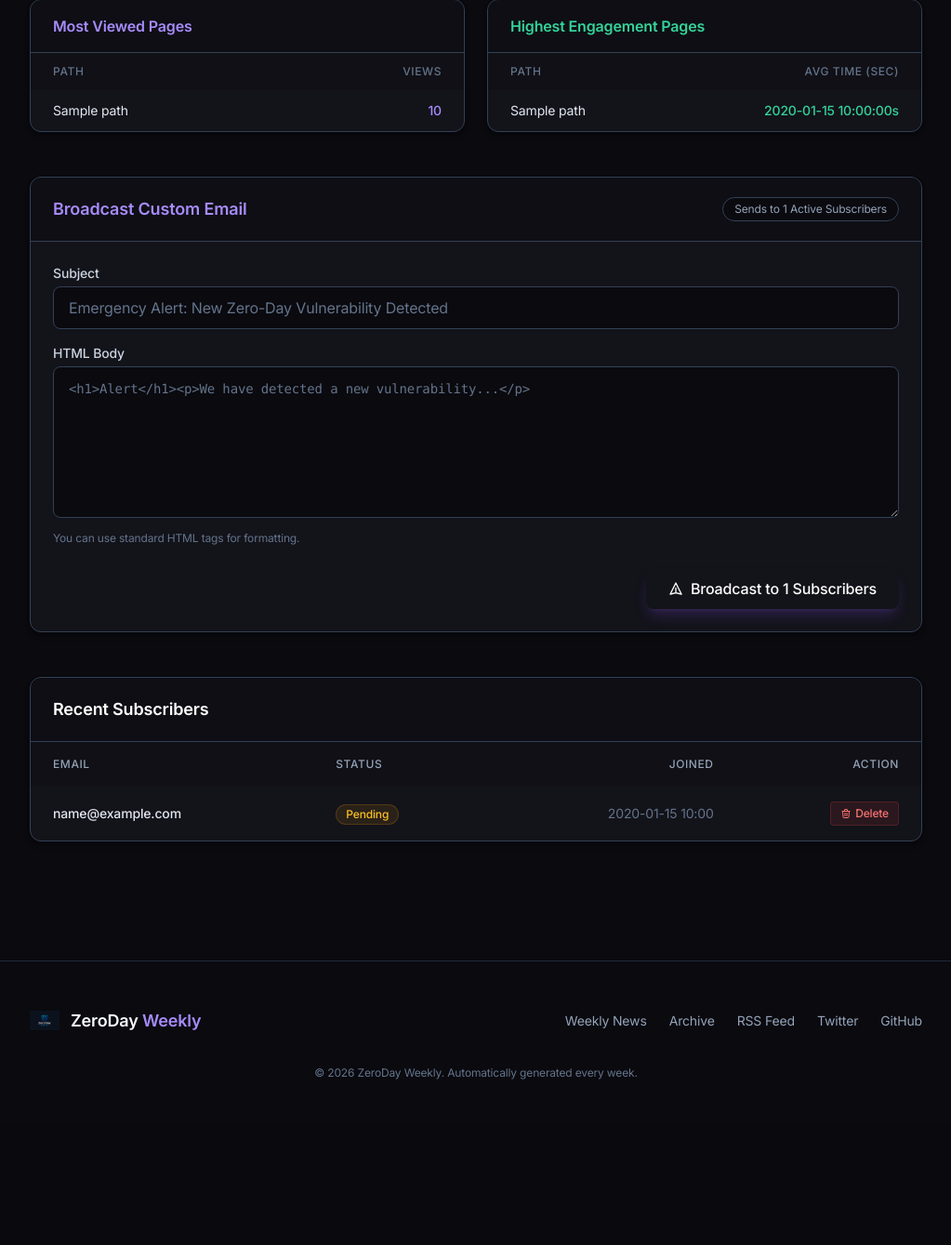
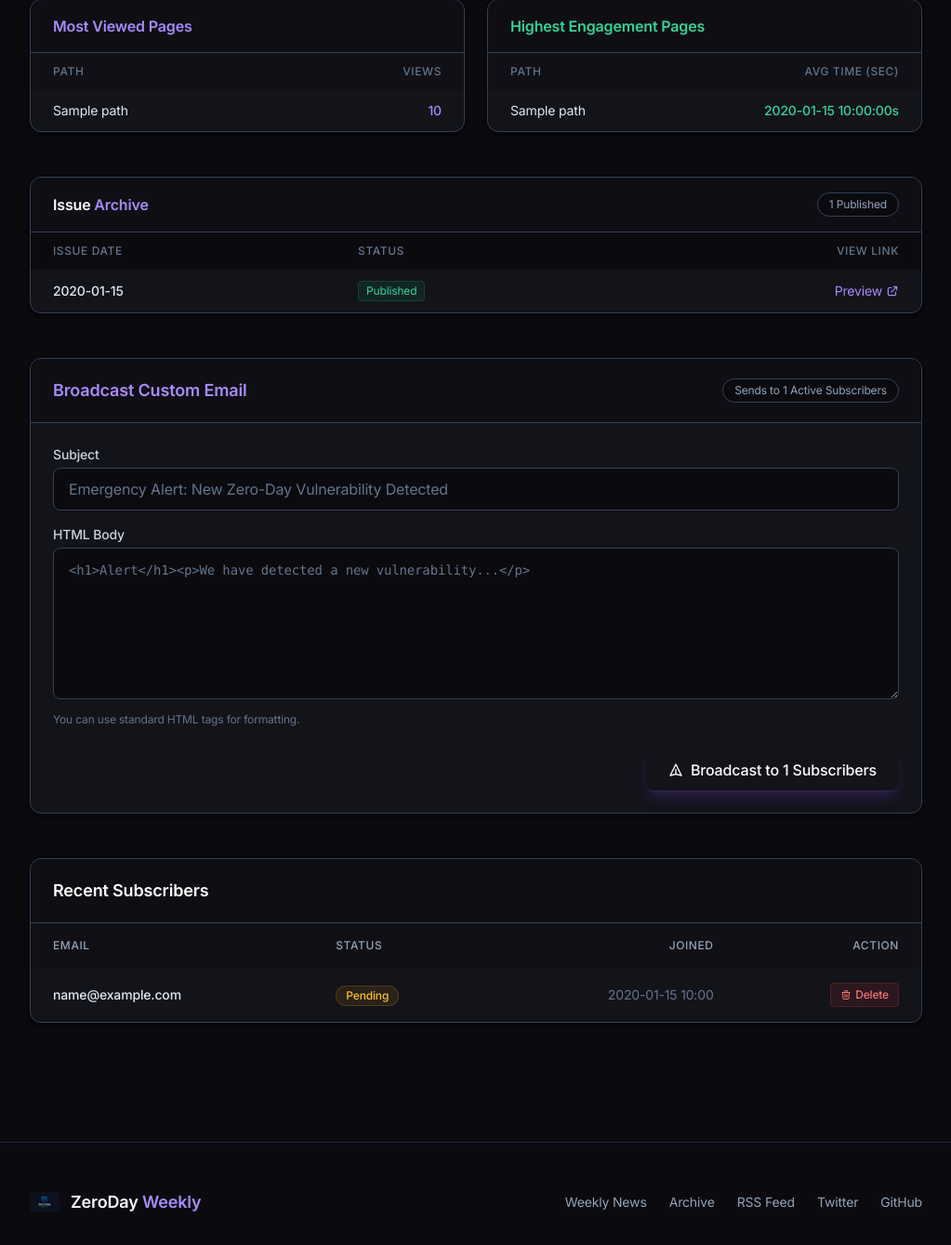
Before and after one commit to err0rgod/zeroday, a Python web app: template web/templates/lifeng.html in a window 1280 px wide. Shown: the part 690-2029 px from the top of the page at 93% size, without its empty margins (128-1151 px from the left). Before the commit the page ends 1851 px from the top, so only its background shows below. Run offline with Jinja, Linux system fonts and the light colour scheme; the template is opened without the code that fills it: most values are stand-ins (such as "Sample title", 1, 10 or a date in 2020); some libraries are stand-ins or nearby versions.

```diff
--- a/web/main.py
+++ b/web/main.py
@@ -419,6 +419,9 @@ async def admin_panel(request: Request, db: Session = Depends(get_db), admin: bo
     # System Health Checks
     health = get_system_health(db)
 
+    # Issues List
+    all_issues = get_issue_dates()
+
     return templates.TemplateResponse(request, "lifeng.html", {
         "request": request,
         "total_subscribers": total_subscribers,
@@ -428,6 +431,7 @@ async def admin_panel(request: Request, db: Session = Depends(get_db), admin: bo
         "top_pages": top_pages,
         "engaging_pages": engaging_pages,
         "health": health,
+        "all_issues": all_issues,
     })
 
 @app.post("/admin/delete-subscriber", response_class=RedirectResponse)
--- a/web/templates/lifeng.html
+++ b/web/templates/lifeng.html
@@ -205,6 +205,45 @@
         </div>
     </div>
 
+    <!-- Issue Archive -->
+    <div class="bg-dark-800 border border-slate-700 rounded-xl overflow-hidden smooth-shadow mb-12">
+        <div class="px-6 py-4 border-b border-slate-700 bg-dark-900/50 flex justify-between items-center">
+            <h2 class="text-md font-semibold text-white">Issue <span class="text-brand-400">Archive</span></h2>
+            <div class="flex items-center gap-2">
+                <span class="text-xs text-slate-400 bg-dark-900 px-3 py-1 rounded-full border border-slate-700">{{ all_issues | length }} Published</span>
+            </div>
+        </div>
+        <div class="overflow-x-auto max-h-[400px] overflow-y-auto custom-scrollbar">
+            <table class="w-full text-left border-collapse">
+                <thead class="sticky top-0 z-10">
+                    <tr class="bg-dark-900 text-slate-500 text-xs uppercase tracking-wider">
+                        <th class="px-6 py-3 font-medium">Issue Date</th>
+                        <th class="px-6 py-3 font-medium">Status</th>
+                        <th class="px-6 py-3 font-medium text-right">View Link</th>
+                    </tr>
+                </thead>
+                <tbody class="divide-y divide-slate-700/50">
+                    {% for issue_date in all_issues %}
+                    <tr class="hover:bg-slate-800/30 transition-colors">
+                        <td class="px-6 py-3 whitespace-nowrap text-sm text-slate-200 font-medium">{{ issue_date }}</td>
+                        <td class="px-6 py-3 whitespace-nowrap text-xs">
+                            <span class="inline-flex items-center px-2 py-0.5 rounded bg-emerald-500/10 text-emerald-400 border border-emerald-500/20">Published</span>
+                        </td>
+                        <td class="px-6 py-3 whitespace-nowrap text-right text-sm">
+                            <a href="/issue/{{ issue_date }}" target="_blank" class="text-brand-400 hover:text-brand-300 flex items-center gap-1 justify-end">
+                                <span>Preview</span>
+                                <svg class="w-3.5 h-3.5" fill="none" stroke="currentColor" viewBox="0 0 24 24"><path stroke-linecap="round" stroke-linejoin="round" stroke-width="2" d="M10 6H6a2 2 0 00-2 2v10a2 2 0 002 2h10a2 2 0 002-2v-4M14 4h6m0 0v6m0-6L10 14"/></svg>
+                            </a>
+                        </td>
+                    </tr>
+                    {% else %}
+                    <tr><td colspan="3" class="px-6 py-12 text-center text-sm text-slate-500">No issues found in storage.</td></tr>
+                    {% endfor %}
+                </tbody>
+            </table>
+        </div>
+    </div>
+
     <!-- Email Composer Section -->
     <div class="bg-dark-800 border border-slate-700 rounded-xl overflow-hidden smooth-shadow mb-12">
         <div class="px-6 py-5 border-b border-slate-700 bg-dark-900/50 flex justify-between items-center">
```
